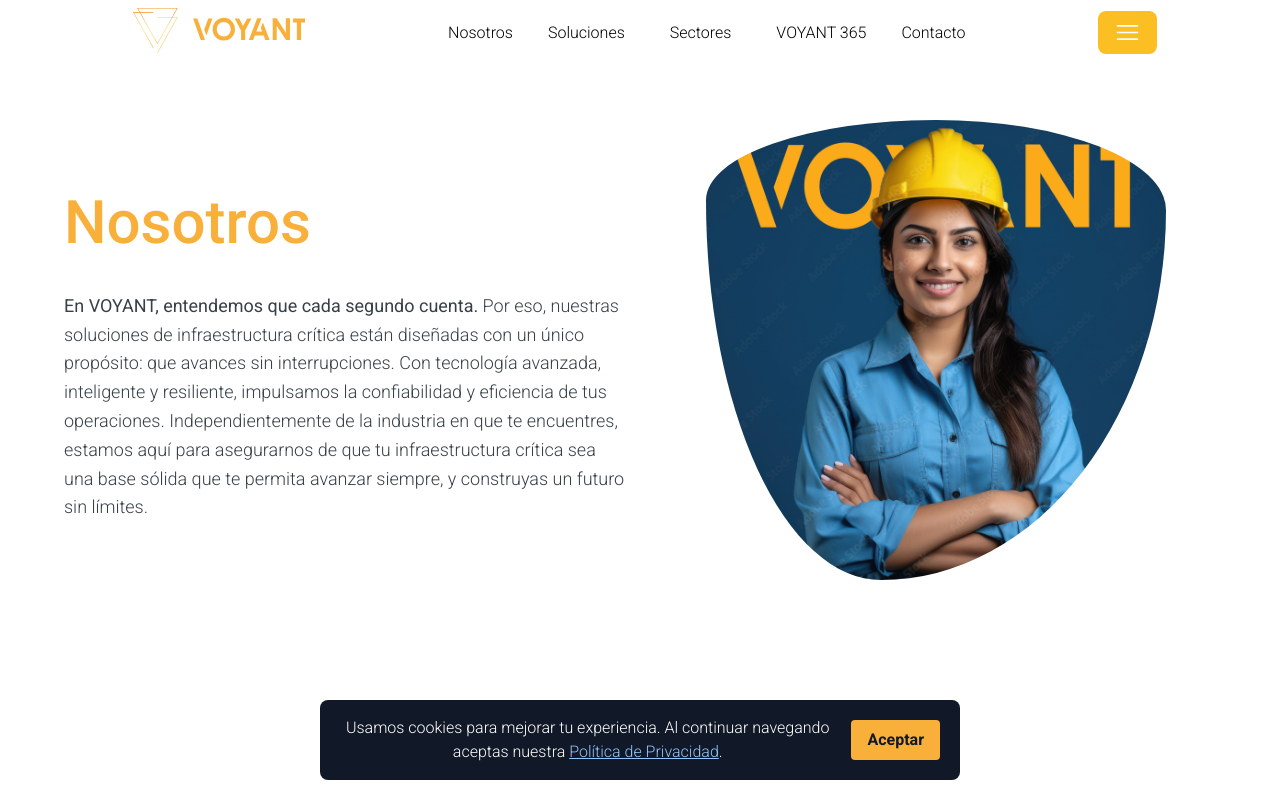
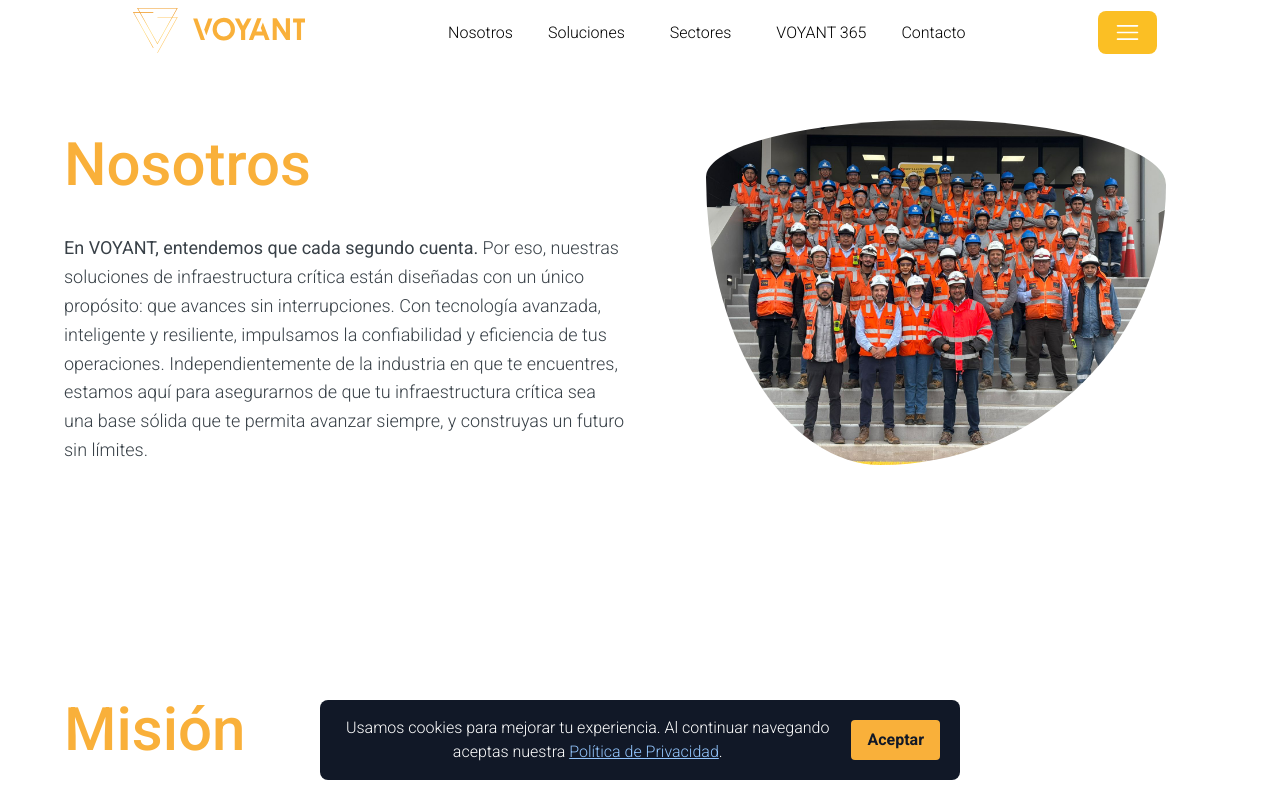
Before and after one commit to Gitbertod/Voyant, a React (Vite) app: page /nosotros in a window 1280 px wide. Shown: the top 800 px of the page. Built offline with nearby package versions, Linux system fonts and the light colour scheme.

Commit message:
se cambio foto en seccion de nosotros

```diff
--- a/src/components/shape/Shape.jsx
+++ b/src/components/shape/Shape.jsx
@@ -1,10 +1,10 @@
 import React from "react";
 import styles from "./Shape.module.css";
 
-const Shape = () => {
+const Shape = ({image}) => {
   return (
     <>
-        <img src="./nosotros.jpg" className={styles.shape}></img>
+        <img src={image} className={styles.shape}></img>
     </>
   );
 };
--- a/src/views/nosotros/Nosotros.jsx
+++ b/src/views/nosotros/Nosotros.jsx
@@ -34,7 +34,7 @@
             avanzar siempre, y construyas un futuro sin límites.
           </>
         }
-        childComponent2={<Shape />}
+        childComponent2={<Shape image="./teamVoyant.jpeg" />}
       />
       <SectionComponent
         title="Misión"
--- a/src/views/nosotros/Nosotros.module.css
+++ b/src/views/nosotros/Nosotros.module.css
@@ -1,5 +1,4 @@
 .container{
-
     /* background-image: url("./voyant_bg3.jpeg"); */
     background-color:transparent;
     position: relative; /* Para que los elementos posicionados absolutamente sean relativos a este contenedor */
```
